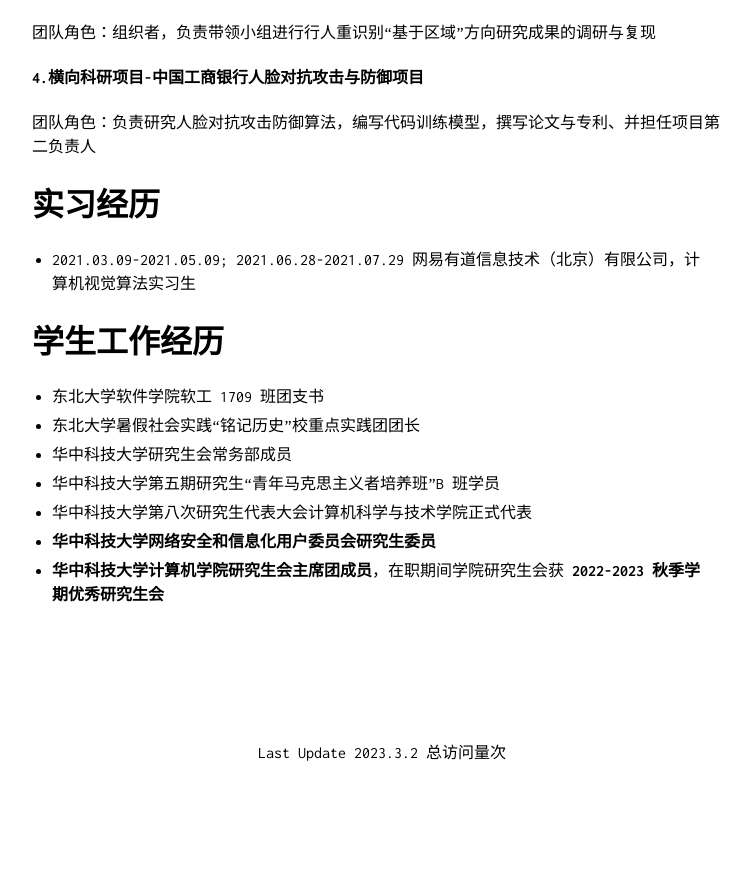
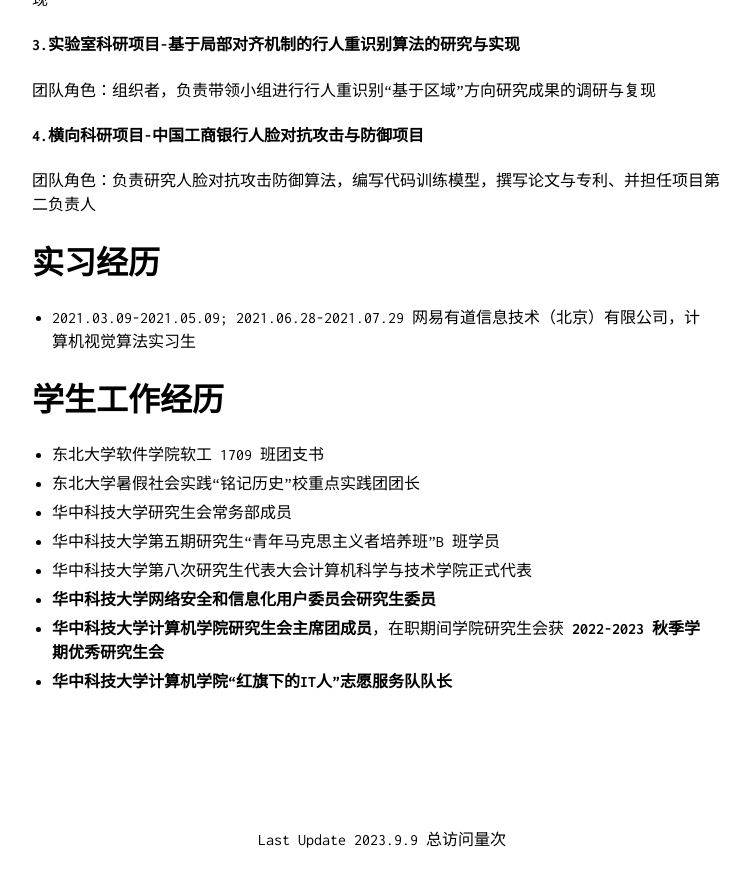
Before and after one commit to OrientTraveller/OrientTraveller.github.io, a Jekyll site: the page built from index.md, in a window 1280 px wide and 900 px high, scrolled down 1376 px. Shown: the top 887 px of the window, without its empty margins (258-1009 px from the left). Built offline with Jekyll 4.4.1, drawn with Linux system fonts in a browser that asks for light colours; our own code applies the rules of GitHub Pages for plain Markdown files; comment, search, counter and statistics services are not loaded; before the commit the page ends 2189 px from its top, so only the background shows below that.

Commit message:
Update index.md

```diff
--- a/index.md
+++ b/index.md
@@ -16,7 +16,9 @@
 - 华中科技大学新生奖学金、一等学业奖学金、二等学业奖学金、知行优秀三等奖学金
 - **2021年华中科技大学深交所奖学金**、**2022年华中科技大学潍柴动力奖学金**
 - 华中科技大学2022年寒假社会实践优秀个人
-- **华中科技大学优秀共青团团干**、**华中科技大学优秀研究生干部**
+- **华中科技大学优秀共青团团干**
+- **华中科技大学优秀研究生干部**
+- 华中科技大学优秀团员
 
 # 学术成果
 
@@ -48,10 +50,11 @@
 - 华中科技大学第八次研究生代表大会计算机科学与技术学院正式代表
 - **华中科技大学网络安全和信息化用户委员会研究生委员**
 - **华中科技大学计算机学院研究生会主席团成员**，在职期间学院研究生会获 **2022-2023 秋季学期优秀研究生会**
+- **华中科技大学计算机学院“红旗下的IT人”志愿服务队队长**
 
 
 <br><br/><br><br/><br><br/>
 <script async src="//busuanzi.ibruce.info/busuanzi/2.3/busuanzi.pure.mini.js"></script>
-<center>Last Update 2023.3.2
+<center>Last Update 2023.9.9
 <span id="busuanzi_container_site_pv">总访问量<span id="busuanzi_value_site_pv"></span>次</span></center>
 <br><br/>
```
